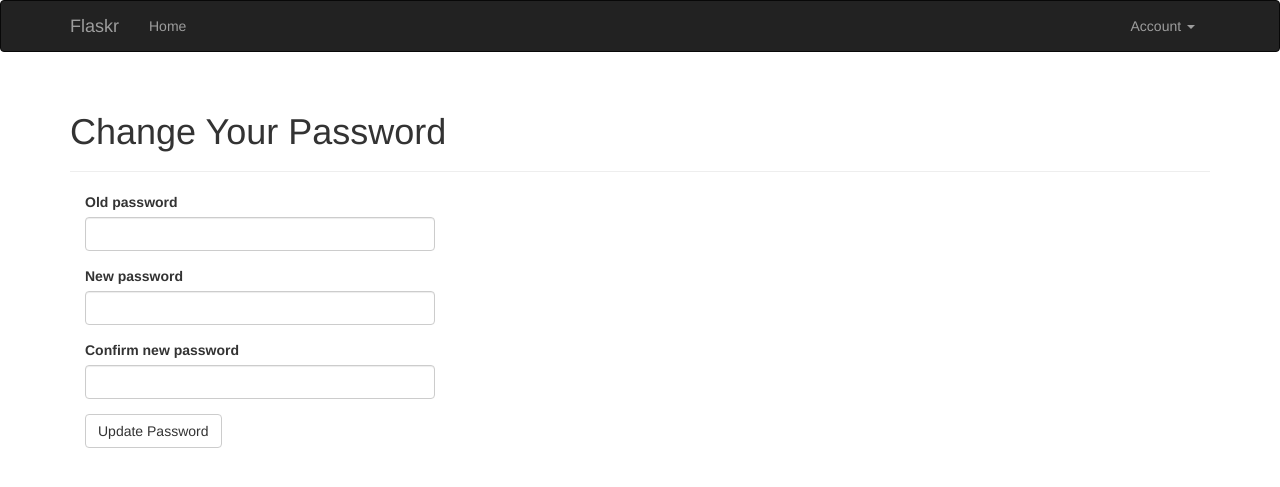
After one commit to fishtai0/flaskr, a Flask app: page /change-password in a window 1280 px wide. The commit adds this page. Shown: the top 487 px of the page. Run offline with Flask 2, Linux system fonts and the light colour scheme; the visitor is signed in with stand-in values (Sample User, id 1); some libraries are stand-ins or nearby versions.

Commit message:
auth: add password updates

```diff
--- a/app/auth/forms.py
+++ b/app/auth/forms.py
@@ -39,3 +39,14 @@ class RegistrationForm(FlaskForm):
     def validate_username(self, field):
         if User.select().where(User.username == field.data).first():
             raise ValidationError('Username already in use.')
+
+
+class ChangePasswordForm(FlaskForm):
+    old_password = PasswordField('Old password',
+                                 validators=[Required()])
+    password = PasswordField(
+        'New password',
+        validators=[Required(),
+                    EqualTo('password2', message='Passwords must match')])
+    password2 = PasswordField('Confirm new password', validators=[Required()])
+    submit = SubmitField('Update Password')
--- a/app/auth/views.py
+++ b/app/auth/views.py
@@ -1,11 +1,11 @@
 from flask import render_template, redirect, request, url_for, flash
 
-from flask_login import login_user, logout_user, login_required  # , current_user
+from flask_login import login_user, logout_user, login_required, current_user
 
 from . import auth
 from ..models import User
 # from ..email import send_email
-from .forms import LoginForm, RegistrationForm
+from .forms import LoginForm, RegistrationForm, ChangePasswordForm
 
 
 @auth.route('/login', methods=['GET', 'POST'])
@@ -45,6 +45,20 @@ def register():
     return render_template('auth/register.html', form=form)
 
 
+@auth.route('/change-password', methods=['GET', 'POST'])
+@login_required
+def change_password():
+    form = ChangePasswordForm()
+    if form.validate_on_submit():
+        if current_user.verify_password(form.old_password.data):
+            current_user.password = form.password.data
+            current_user.save()
+            flash('Your password has been updated.')
+            return redirect(url_for('main.index'))
+        else:
+            flash('Invalid password.')
+    return render_template("auth/change_password.html", form=form)
+
 # @auth.route('/confirm/<token>')
 # @login_required
 # def confirm(token):
--- /dev/null
+++ b/app/templates/auth/change_password.html
@@ -0,0 +1,13 @@
+{% extends "base.html" %}
+{% import "bootstrap/wtf.html" as wtf %}
+
+{% block title %}Flaskr - Change Password{% endblock %}
+
+{% block page_content %}
+    <div class="page-header">
+        <h1>Change Your Password</h1>
+    </div>
+    <div class="col-md-4">
+        {{ wtf.quick_form(form) }}
+    </div>
+{% endblock %}
--- a/app/templates/base.html
+++ b/app/templates/base.html
@@ -31,7 +31,13 @@
             </ul>
             <ul class="nav navbar-nav navbar-right">
                 {% if current_user.is_authenticated %}
-                    <li><a href="{{ url_for('auth.logout') }}">Log Out</a></li>
+                    <li class="dropdown">
+                        <a href="#" class="dropdown-toggle" data-toggle="dropdown">Account <b class="caret"></b></a>
+                        <ul class="dropdown-menu">
+                            <li><a href="{{ url_for('auth.change_password') }}">Change Password</a></li>
+                            <li><a href="{{ url_for('auth.logout') }}">Log Out</a></li>
+                        </ul>
+                    </li>
                 {% else %}
                     <li><a href="{{ url_for('auth.login') }}">Log In</a></li>
                 {% endif %}
```
